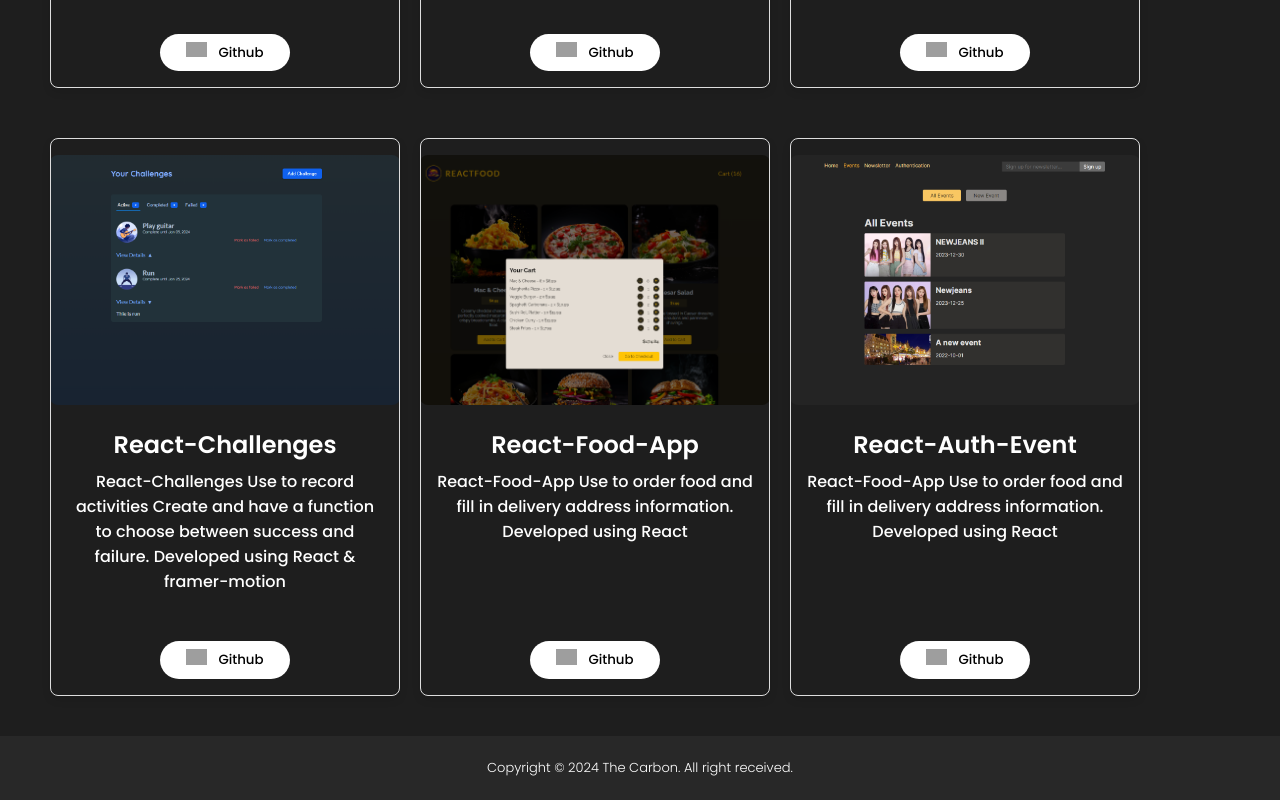
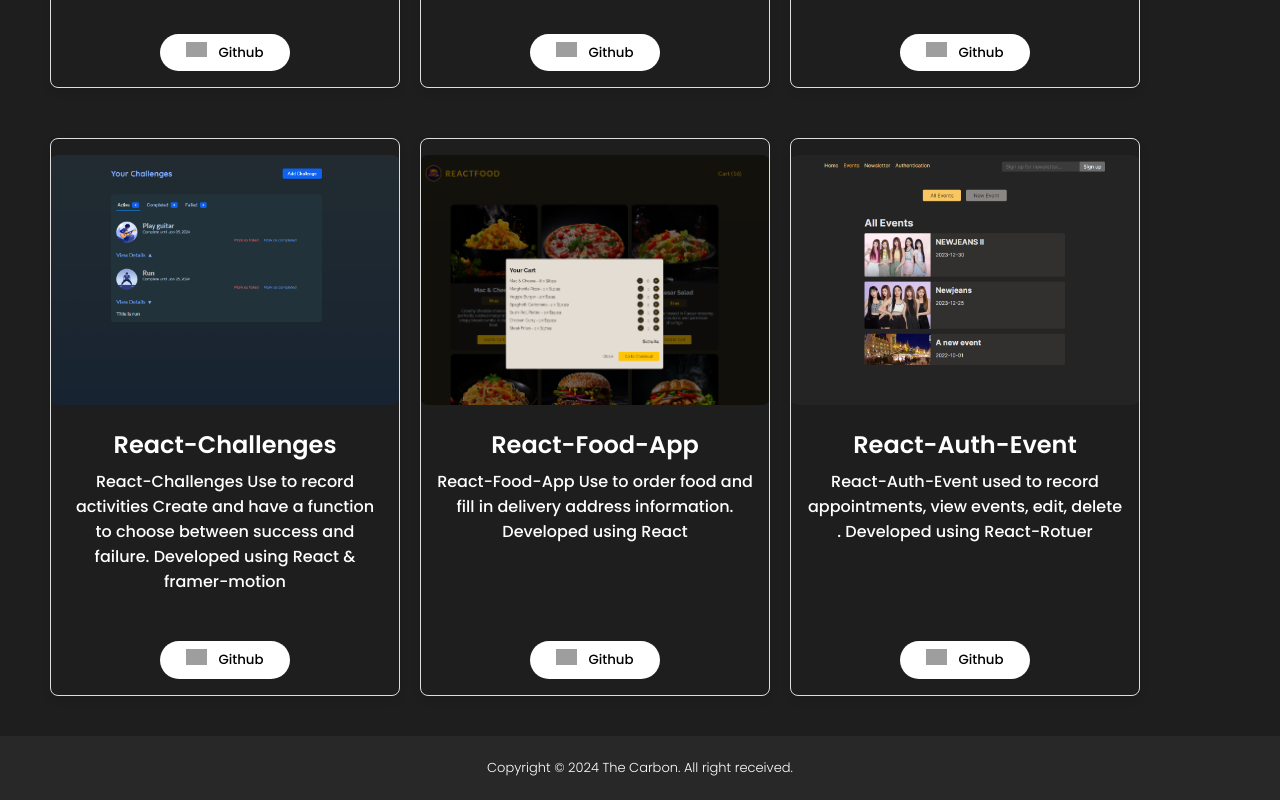
Before and after one commit to Akinades/React-Portfolio, a React (Create React App) app: page /projects in a window 1280 px wide. Shown: the part 687-1487 px from the top of the page. Built offline with nearby package versions, Linux system fonts and the light colour scheme; grey boxes are pictures that could not be loaded.

Commit message:
update
react-scrpits

```diff
--- a/package.json
+++ b/package.json
@@ -15,7 +15,7 @@
     "react-dom": "^18.2.0",
     "react-router": "^6.21.1",
     "react-router-dom": "^6.21.1",
-    "react-scripts": "^3.0.1",
+    "react-scripts": "^5.0.1",
     "web-vitals": "^2.1.4"
   },
   "scripts": {
--- a/src/components/Projects/projectData.js
+++ b/src/components/Projects/projectData.js
@@ -45,8 +45,8 @@ const projectData = [
     image: require("../../assets/projects/Auth-Event.png"),
     title: "React-Auth-Event",
     description:
-      "React-Food-App Use to order food and fill in delivery address information. Developed using React ",
-    url: "https://github.com/Akinades/React-Food-App",
+      "React-Auth-Event used to record appointments, view events, edit, delete . Developed using React-Rotuer",
+    url: "https://github.com/Akinades/React-Auth-Event",
   },
 ];
 
```
Also changed, not shown: 1 other file (tests, documents, lock files or other folders).
